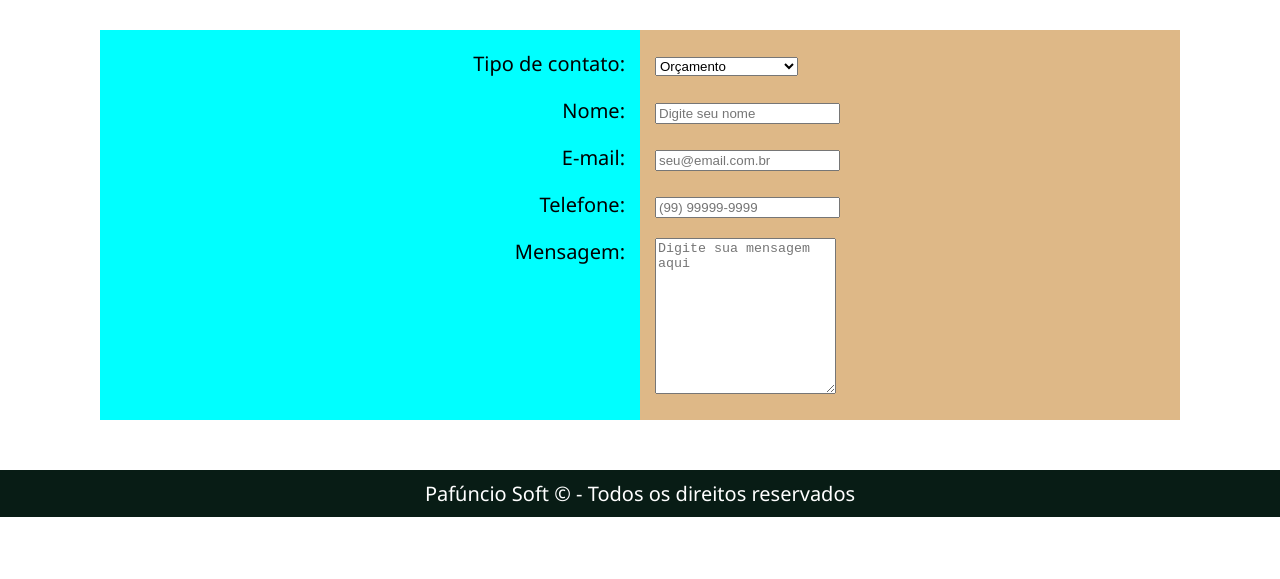
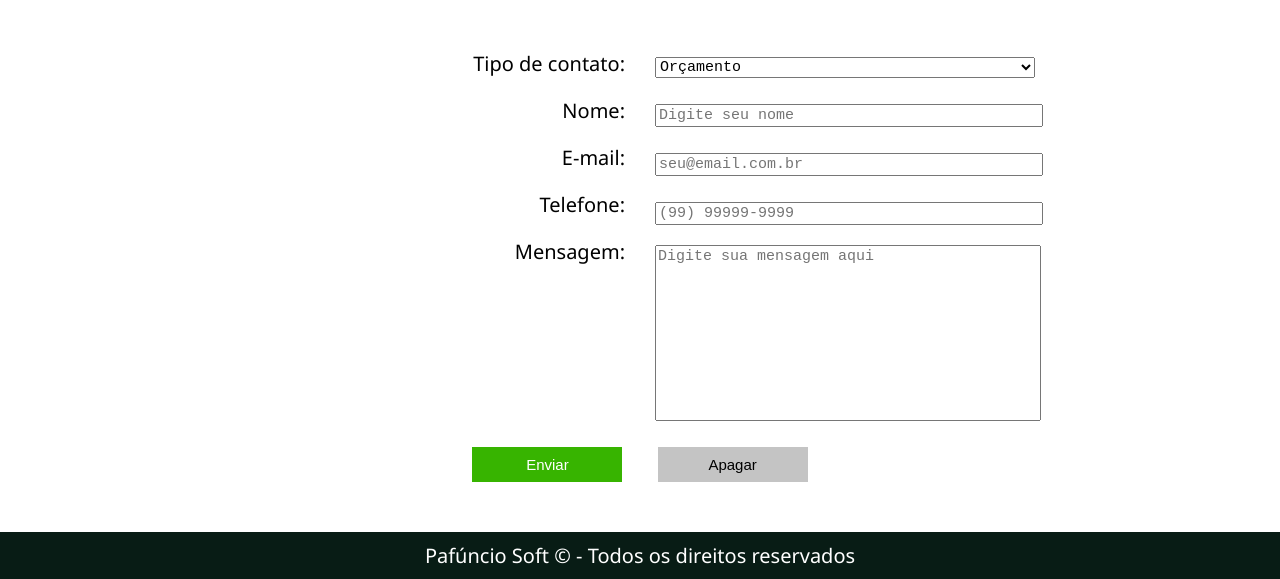
Before and after one commit to sergio-lacerda-senai/Site-Pafuncio-Soft, a plain HTML site: page contato.html in a window 1280 px wide. Shown: the part 670-1249 px from the top of the page. Before the commit the page ends 1187 px from the top, so only its background shows below. Drawn offline with Linux system fonts and the light colour scheme.

Commit message:
Versão final do site

```diff
--- a/contato.html
+++ b/contato.html
@@ -58,6 +58,10 @@
                     </p>
                 </div>
             </div>
+            <div id="frm-buttons">
+                <button id="btn-enviar" type="submit">Enviar</button>
+                <button id="btn-apagar" type="reset">Apagar</button>
+            </div>
         </form>
 
     </div>
--- a/css/estilos.css
+++ b/css/estilos.css
@@ -151,15 +151,40 @@ h2 {
 }
 
 #frm-labels {
-    background-color: aqua;
     width: 50%;
     text-align: right;
     padding-right: 15px;
 }
 
 #frm-fields {
-    background-color: burlywood;
     width: 50%;
     text-align: left;
     padding-left: 15px;
 }
+
+#frm-mensagem {
+    resize: none;
+}
+
+#frm-container select, input, textarea {
+    width: 380px;
+    font-family: 'Courier New', Courier, monospace;
+    font-size: 15px;
+}
+
+#btn-enviar {
+    background-color: #37b400;
+    color: white;
+}
+
+#btn-apagar {
+    background-color: #c4c4c4;
+}
+
+button {
+    width: 150px;
+    height: 35px;
+    font-size: 15px;
+    margin: 0px 15px;
+    border: 0;
+}
```
